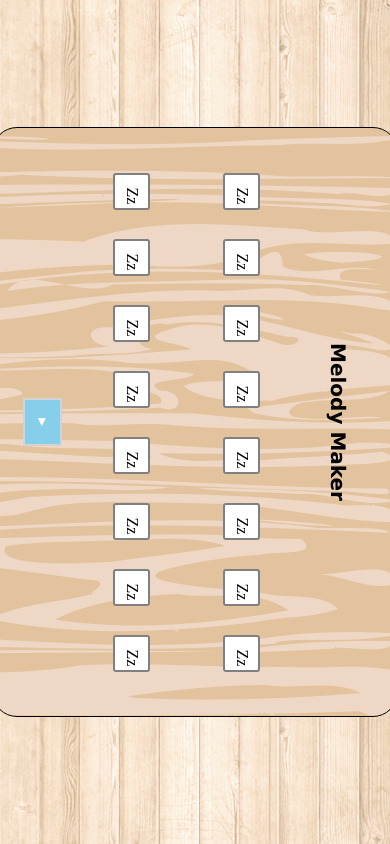
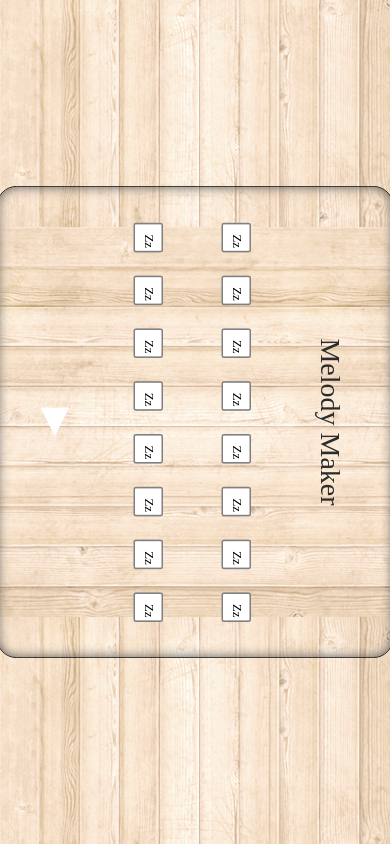
Before and after one commit to stachedata/melody-maker, a plain HTML site: page index.html in a window 390 px wide. Drawn offline with Linux system fonts and the light colour scheme.

Commit message:
restyled maker background

```diff
--- a/main.css
+++ b/main.css
@@ -1,4 +1,5 @@
-html,body{
+html,
+body {
   width: 100%;
   height: 100%;
   position: fixed;
@@ -8,62 +9,68 @@ html,body{
   justify-content: center;
   align-items: center;
 
-    font-family: 'Lucida Bright', 'Lucida Sans Regular', 'Lucida Grande', 'Lucida Sans Unicode', Geneva, Verdana, sans-serif;
+  font-family: 'Lucida Bright', 'Lucida Sans Regular', 'Lucida Grande',
+    'Lucida Sans Unicode', Geneva, Verdana, sans-serif;
   background-image: url(media/tileable_wood_texture.png);
   background-repeat: repeat;
 }
 
-#maker{
-    display:inline-block;
+#maker {
+  display: inline-block;
   margin: auto;
   padding: 30px;
-    background-image: url(media/birch-wood-texture.svg);
   background-size: cover;
   transform: scale(1.5);
   border-radius: 25px;
-    border: .5px solid black;
+  border: 0.5px solid black;
+  box-shadow: inset 0 0 15px #555555;
 }
 
-#title{
+#title {
   text-align: center;
-    font-size: 20px;
+  font: 35px 'Lucida Bright', serif;
+  color: rgb(44, 44, 44);
 }
 
-#play{
+#play {
   display: flex;
   justify-content: center;
   align-items: center;
   margin: auto;
   margin-top: 25px;
-    background:SKYBLUE;
-    border: 2px solid lightgrey;
   padding: 10px 15px;
+  /* background: SKYBLUE;
+  border: 2px solid lightgrey; */
+  border: none;
+  background: none;
+  outline: none;
+  font-size: 60px;
   color: white;
+  cursor: var(--thumb_cursor);
 }
 
-#container{
-    display:inline-block;
+#container {
+  display: inline-block;
   margin: auto;
-
 }
 
-.rangeContainer{
+.rangeContainer {
   display: flex;
   height: 110px;
 }
 
-.rangeContainer input{
+.rangeContainer input {
   transform: rotate(-90deg);
   width: 100px;
 }
 
-input[type=range]{
+input[type='range'] {
   -webkit-appearance: none;
   background: none;
   outline: none;
 }
 
-:root{
+:root {
   --thumb_background: white;
   --thumb_border: 1px solid #000000;
   --thumb_height: 37px;
@@ -72,7 +79,7 @@ input[type=range]{
   --thumb_cursor: pointer;
 }
 
-input[type=range]::-webkit-slider-thumb{
+input[type='range']::-webkit-slider-thumb {
   -webkit-appearance: none;
   background: var(--thumb_background);
   border: var(--thumb_border);
@@ -82,7 +89,7 @@ input[type=range]::-webkit-slider-thumb{
   cursor: var(--thumb_cursor);
 }
 
-input[type=range]::-moz-range-thumb {
+input[type='range']::-moz-range-thumb {
   -webkit-appearance: none;
   background: var(--thumb_background);
   border: var(--thumb_border);
@@ -92,7 +99,7 @@ input[type=range]::-moz-range-thumb {
   cursor: var(--thumb_cursor);
 }
 
-input[type=range]::-ms-thumb {
+input[type='range']::-ms-thumb {
   -webkit-appearance: none;
   background: var(--thumb_background);
   border: var(--thumb_border);
@@ -102,16 +109,16 @@ input[type=range]::-ms-thumb {
   cursor: var(--thumb_cursor);
 }
 
-@media screen and (min-width: 320px) and (max-width: 767px) and (orientation: portrait) {
+@media screen and (min-width: 320px) and (max-width: 1024px) and (orientation: portrait) {
   html {
     transform: rotate(90deg);
   }
 
-    #maker{
-        transform: none;
+  #maker {
+    transform: scale(0.8);
   }
 
-    .rangeContainer input{
+  .rangeContainer input {
     width: 62px;
   }
 }
```
Lines whose indentation alone changed are shown as unchanged.
